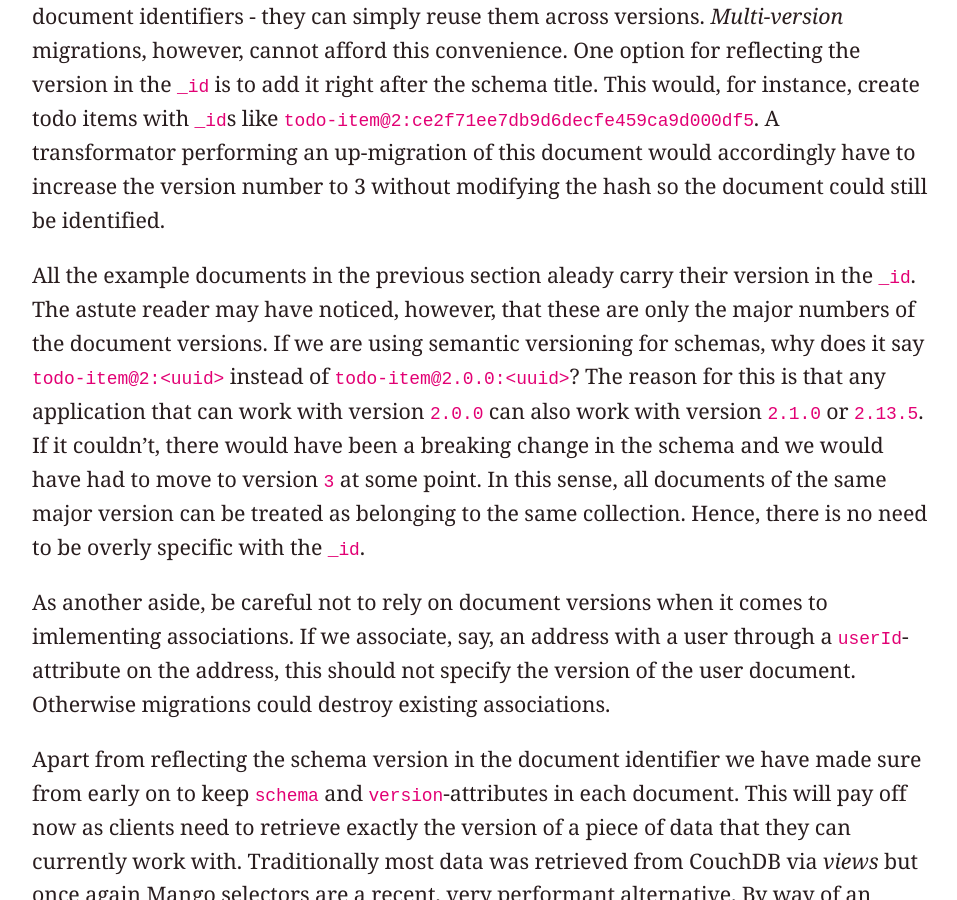
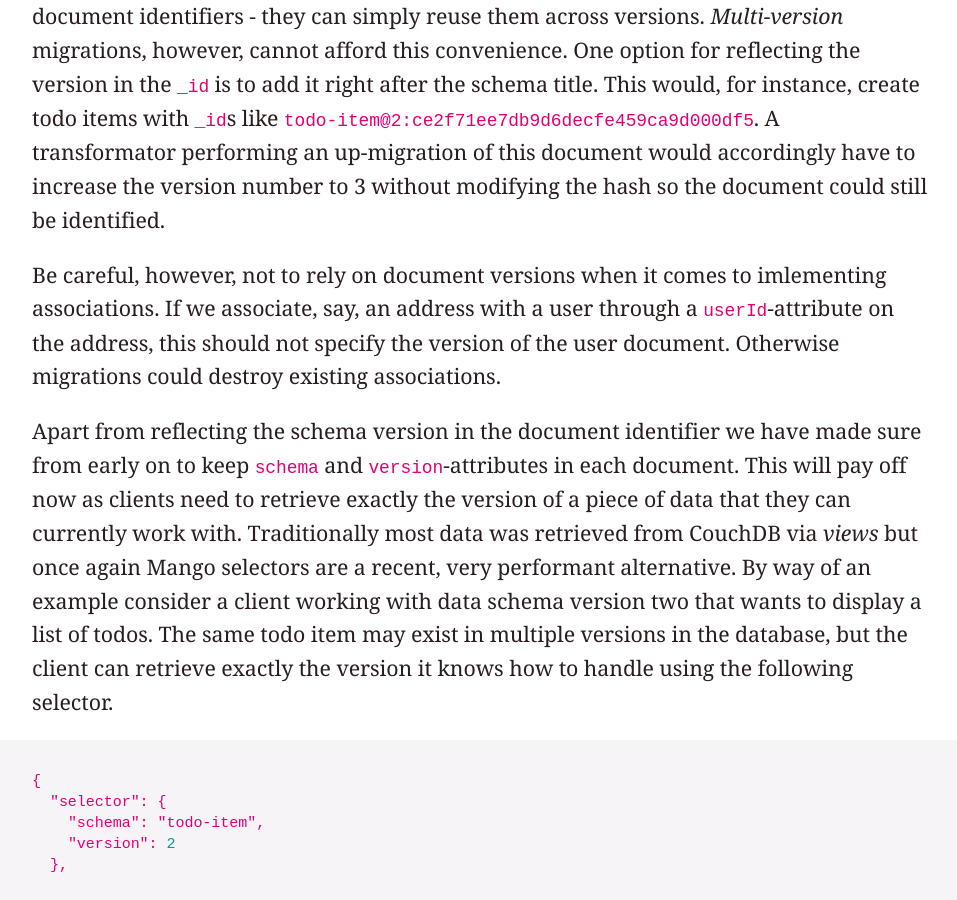
Before and after one commit to jo/sync-tank, a Jekyll site: the page built from chesterfield-migration/index.md, in a window 1280 px wide and 900 px high, scrolled down 11935 px. Shown: the whole window, without its empty margins (96-1053 px from the left). Built offline with Jekyll 4.4.1, drawn with Linux system fonts in a browser that asks for light colours; some of the changed text lies outside the part shown.

Commit message:
address the  semsel-consideration

```diff
--- a/chesterfield-migration/index.md
+++ b/chesterfield-migration/index.md
@@ -226,9 +226,7 @@ After successful replication clients will have all necessary data in their local
 
 An obvious first requirement is that every document's `_id` now has to reflect the version number. This was already addressed when we introduced the migration taxonomy in our previous article. *Single-version* and *multi-db* migrations do not have to modify document identifiers - they can simply reuse them across versions. *Multi-version* migrations, however, cannot afford this convenience. One option for reflecting the version in the `_id` is to add it right after the schema title. This would, for instance, create todo items with `_id`s like `todo-item@2:ce2f71ee7db9d6decfe459ca9d000df5`. A transformator performing an up-migration of this document would accordingly have to increase the version number to 3 without modifying the hash so the document could still be identified.
 
-All the example documents in the previous section aleady carry their version in the `_id`. The astute reader may have noticed, however, that these are only the major numbers of the document versions. If we are using semantic versioning for schemas, why does it say `todo-item@2:<uuid>` instead of `todo-item@2.0.0:<uuid>`? The reason for this is that any application that can work with version `2.0.0` can also work with version `2.1.0` or `2.13.5`. If it couldn't, there would have been a breaking change in the schema and we would have had to move to version `3` at some point. In this sense, all documents of the same major version can be treated as belonging to the same collection. Hence, there is no need to be overly specific with the `_id`.
-
-As another aside, be careful not to rely on document versions when it comes to imlementing associations. If we associate, say, an address with a user through a `userId`-attribute on the address, this should not specify the version of the user document. Otherwise migrations could destroy existing associations.
+Be careful, however, not to rely on document versions when it comes to imlementing associations. If we associate, say, an address with a user through a `userId`-attribute on the address, this should not specify the version of the user document. Otherwise migrations could destroy existing associations.
 
 Apart from reflecting the schema version in the document identifier we have made sure from early on to keep `schema` and `version`-attributes in each document. This will pay off now as clients need to retrieve exactly the version of a piece of data that they can currently work with. Traditionally most data was retrieved from CouchDB via *views* but once again Mango selectors are a recent, very performant alternative. By way of an example consider a client working with data schema version two that wants to display a list of todos. The same todo item may exist in multiple versions in the database, but the client can retrieve exactly the version it knows how to handle using the following selector.
 
```
Also changed, not shown: other parts of chesterfield-migration/index.md (+2 -0 lines).
